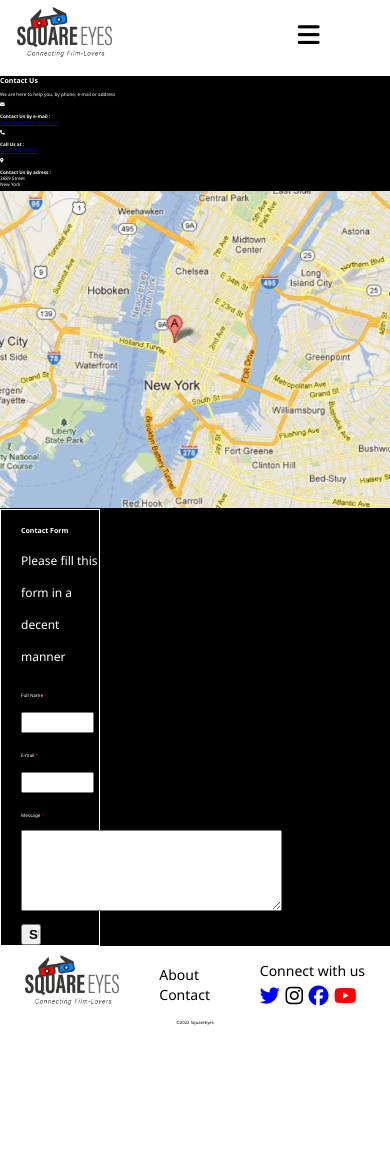
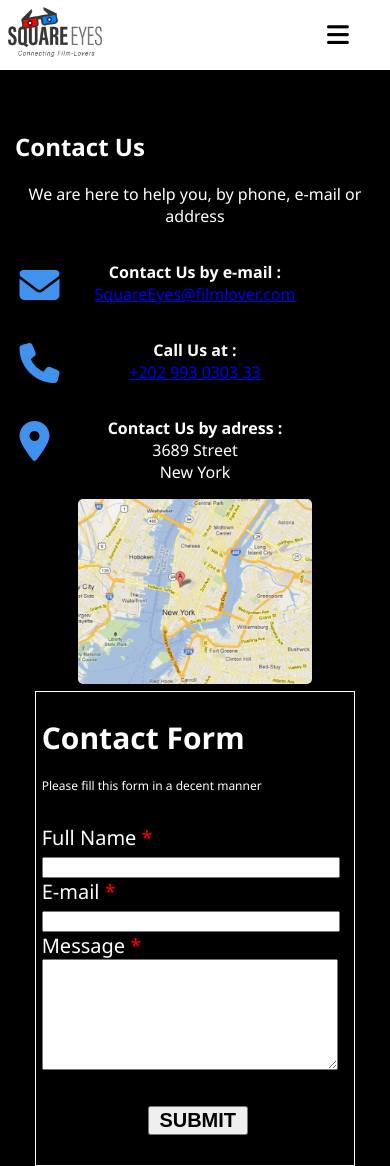
Before and after one commit to Noroff-FEU-Assignments/cross-course-project-ftmkrtgz, a plain HTML site: page contact.html in a window 390 px wide. Shown: the top 1166 px of the page. Before the commit the page ends 1025 px from the top, so only its background shows below. Drawn offline with Linux system fonts and the light colour scheme.

Commit message:
added contact.html

```diff
--- a/contact.html
+++ b/contact.html
@@ -54,13 +54,17 @@
     </header>
     <main>
       <section class="contact-container">
-        <h1>Contact Us</h1>
-        <p>We are here to help you, by phone, e-mail or address</p>
+        <div class="contact-header">
+          <h2 class="contact-us">Contact Us</h2>
+          <p class="help">
+            We are here to help you, by phone, e-mail or address
+          </p>
+        </div>
         <div class="mail">
           <i class="fa-solid fa-envelope"></i>
           <p>
-            <strong>Contact Us by e-mail :</strong><br /><a href="#">
-              SquareEyes@filmlover.com</a
+            <strong>Contact Us by e-mail :</strong><br /><a href="#"
+              >SquareEyes@filmlover.com</a
             >
           </p>
         </div>
@@ -101,8 +105,7 @@
             >Message <span style="color: red">*</span><br /><textarea
               name="message"
               id="message"
-              cols="30"
-              rows="5"
+              rows="7"
             ></textarea>
           </label>
           <input type="submit" value="SUBMIT" id="submit" />
--- a/css/styles.css
+++ b/css/styles.css
@@ -137,7 +137,9 @@ button:hover{background-color: rgb(123, 46, 46);
     margin-right:0.5vw;
     font-size:2.9vw
 }
-.connect span{display: block;}
+.connect span{
+    display: block;
+}
 .fa-twitter, .fa-facebook{
     color:blue;
 }
@@ -154,7 +156,9 @@ button:hover{background-color: rgb(123, 46, 46);
     font-size: 20px;
     margin:70px 0 50px 50px;
 }
-.fa-chevron-down{padding-left: 55px ;}
+.fa-chevron-down{
+    padding-left: 55px ;
+}
 .kinds:hover{
     background-color: rgb(111, 108, 108);
     border:5px solid rgb(111, 108, 108)
@@ -179,9 +183,12 @@ button:hover{background-color: rgb(123, 46, 46);
     line-height: 2.08vw;
     padding-bottom: 7.64vw;
 }
-.film-name h1{font-size: 3.82vw;
+.film-name h1{
+    font-size: 3.82vw;
 }
-.film-name h2{font-size: 2.08vw;}
+.film-name h2{
+    font-size: 2.08vw;
+}
 .buy{
     width: 12vw;
 }
@@ -196,6 +203,10 @@ button:hover{background-color: rgb(123, 46, 46);
     padding-bottom: 3.47vw;
 }
 /* About Page */
+.about-us, .contact-us{
+    text-align: left;
+    padding-top: 0;
+}
 .cinema{
     width: 100%;
     height:700px;
@@ -212,20 +223,59 @@ button:hover{background-color: rgb(123, 46, 46);
     padding:0 20px;
 }
 /* Contact Us Page*/
-.map{width:400px;
-height:auto}
-label{display: block;}
-input{width: 83%;}
+.contact-container{
+    width: 100%;
+    height:auto;
+    display: flex;
+    justify-content: center;
+    text-align: center;
+    flex-wrap: wrap;
+
+    padding:40px 0;
+    font-size: 22px;
+}
+.contact-header{width: 100%;
+}
+.contact-us{padding-left:15px}
+.contact-container i{
+    font-size: 5.6vw;
+    color:rgb(65, 146, 237)
+}
+.mail, .call{
+    width:50%
+}
+.adress{
+    width:50%
+}
+.map{
+    width:60%;
+    height:auto;
+    border-radius: 5px;
+}
+label{
+    display: block;
+}
+input{
+    width: 93%;
+}
 .contact-form{
-    width:20%;
+    width:50%;
+    height: auto;
     border: 1px solid white;
-    padding-left: 20px;
-    line-height: 30px;
+    padding-left: 1.4vw;
+    text-align: initial;
+    font-size: 20px;
+    align-self: flex-end;
 }
-#submit{width:25%;
-    display: block;
+#message{
+    width:93%;
+}
+#submit{
+    width:100px;
+    display: flex;
     font-weight: bold;
-
+    font-size: 20px;
+    margin:30px  auto;
 }
 .note{
     font-size: 12px;
@@ -241,10 +291,11 @@ input{width: 83%;}
 }
 
 @media all and (max-width: 820px) {
-    .navbar{font-size:25px}
+.navbar{
+    font-size:25px
+}
 .hamburger{
     display: flex;
-
 }
 .navbar-list{
     display:none
@@ -338,16 +389,38 @@ input{width: 83%;}
         align-self: center;
         font-size:10px
 }
-
     .cinema-text{
         font-size: 16px;}
+    .contact-container{
+        max-width: 100%;
+        display: flex;
+        flex-direction: column;
+        align-items: center;
+        row-gap: 2px;
+        font-size: 20px;
     }
+    .mail, .call, .adress{width: 100%;}
+    .contact-form{width: 80%;}
+    .contact-container i{font-size: 50px;
+        position: absolute;
+        padding-top: 23px;
+        left:13%
+    }
+    .contact-form{align-self: initial;}
+}
+
 
 @media all and (max-width: 455px){
-    .hamburger{margin-left: 30vw;}
+    .hamburger{margin-left: 50vw;}
     .icons{
     display:none
     }
     .buy{font-size: 16px}
     .cinema-text{font-size: 14px;}
+    .contact-container{font-size: 16px;}
+    .contact-container i{
+        left:5%;
+        font-size: 40px;
+        padding-top:20px
     }
+    }
```
Also changed, not shown: about.html (+1 -0 lines), index.html (+5 -6 lines).
